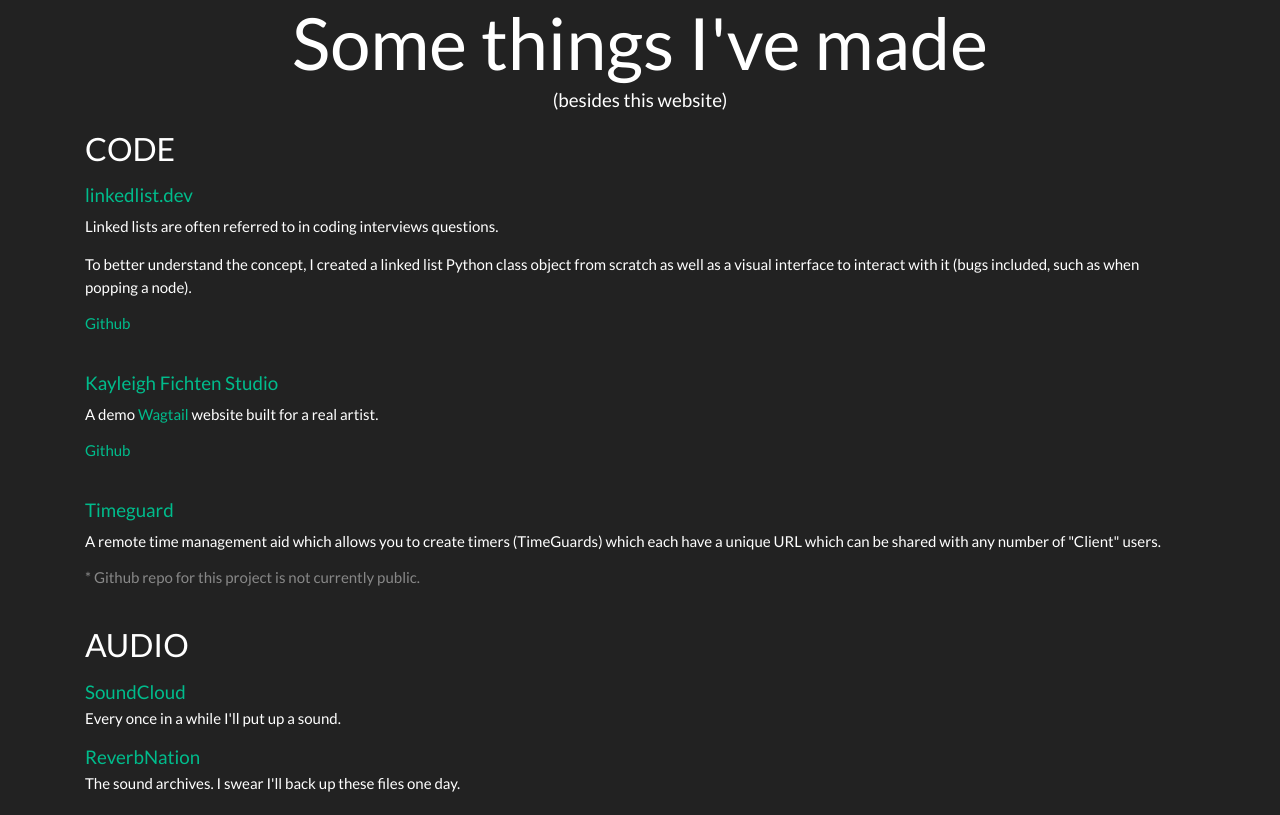
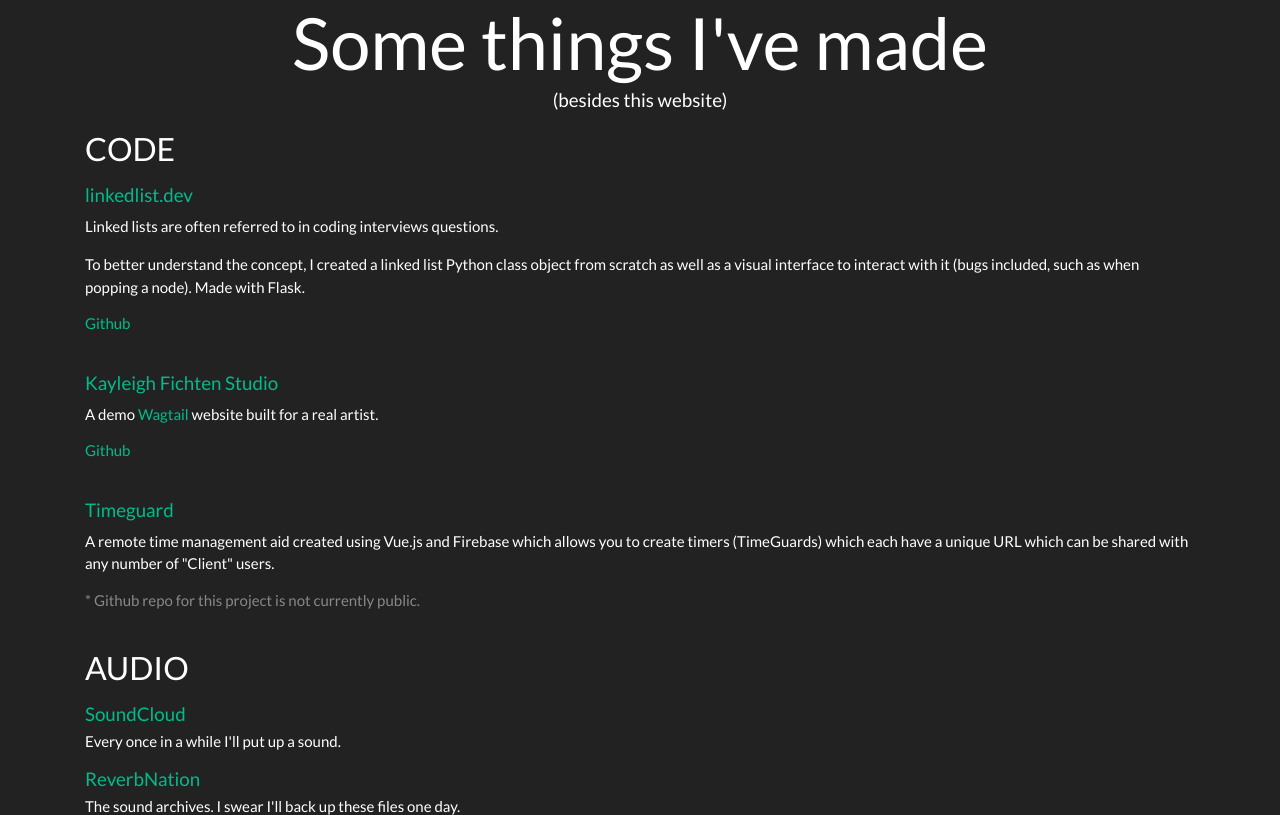
Before and after one commit to jeffykle/jeffkelly-dev-flask, a Flask app: page / in a window 1280 px wide. Shown: the part 594-1409 px from the top of the page. Run offline with Flask 2, Linux system fonts and the light colour scheme; some libraries are stand-ins or nearby versions.

Commit message:
Included some framework details

```diff
--- a/app/templates/content.html
+++ b/app/templates/content.html
@@ -31,7 +31,7 @@
 							<h5 class="mt-0 mb-2"><a href="https://linkedlist.dev/">linkedlist.dev</a></h5>
 							<blockquote>
 								<p>
-								Linked lists are often referred to in coding interviews questions.</p><p>To better understand the concept, I created a linked list Python class object from scratch as well as a visual interface to interact with it (bugs included, such as when popping a node).
+								Linked lists are often referred to in coding interviews questions.</p><p>To better understand the concept, I created a linked list Python class object from scratch as well as a visual interface to interact with it (bugs included, such as when popping a node). Made with Flask.
 								</p>
 							</blockquote>
 							<h6><a href="https://github.com/jeffykle/linkedlistpractice" title="github - jeffykle - linkedlist" target="_blank">Github</a></h6>
@@ -60,7 +60,7 @@
 						<div class="media-body">
 							<h5 class="mt-0 mb-2"><a href="https://timeguard.web.app/">Timeguard</a></h5>
 							<blockquote>
-								<p>A remote time management aid which allows you to create timers (TimeGuards) which each have a unique URL which can be shared with any number of "Client" users.
+								<p>A remote time management aid created using Vue.js and Firebase which allows you to create timers (TimeGuards) which each have a unique URL which can be shared with any number of "Client" users.
 								</p>
 							</blockquote>
 							<h6 class="text-muted">* Github repo for this project is not currently public. </h6>
```
